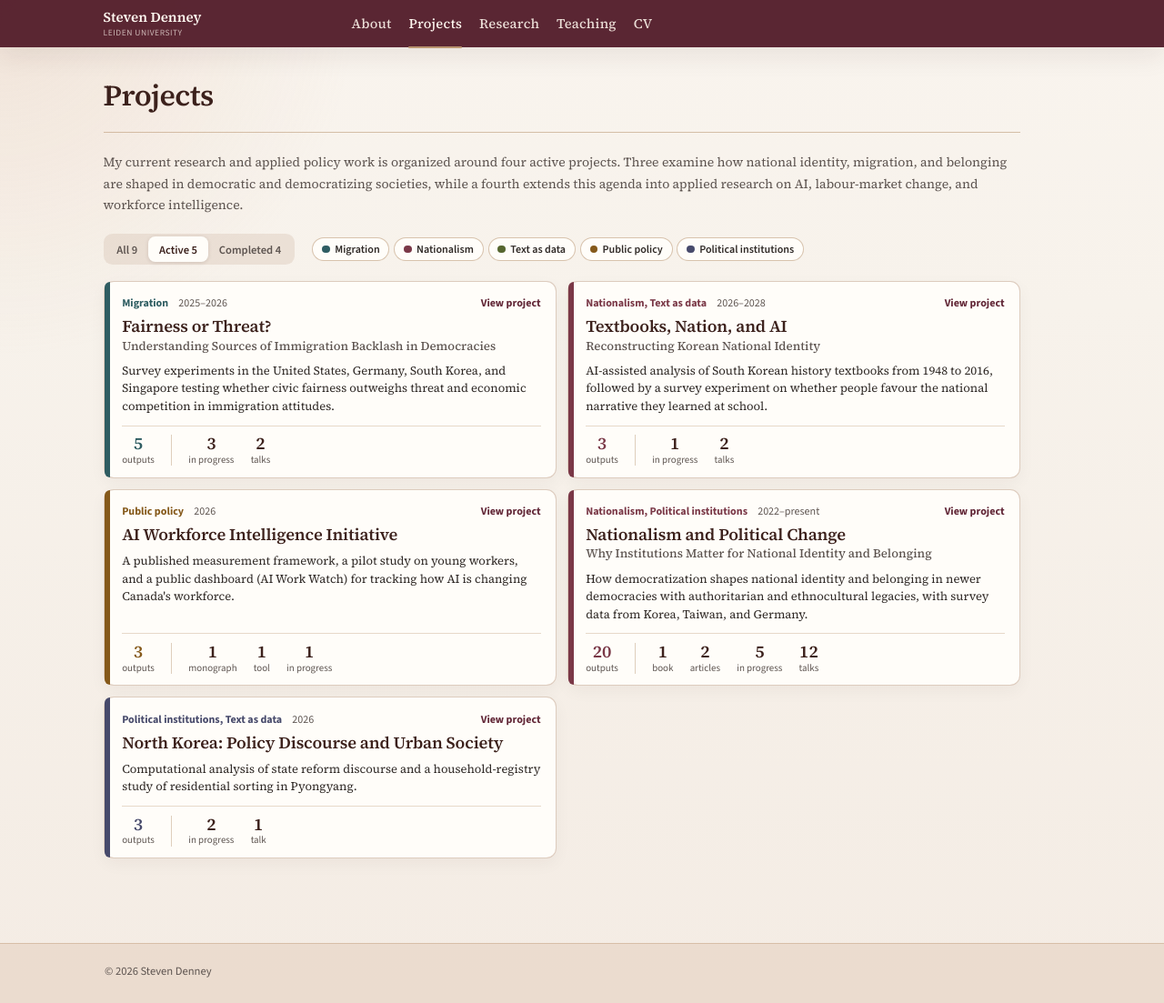
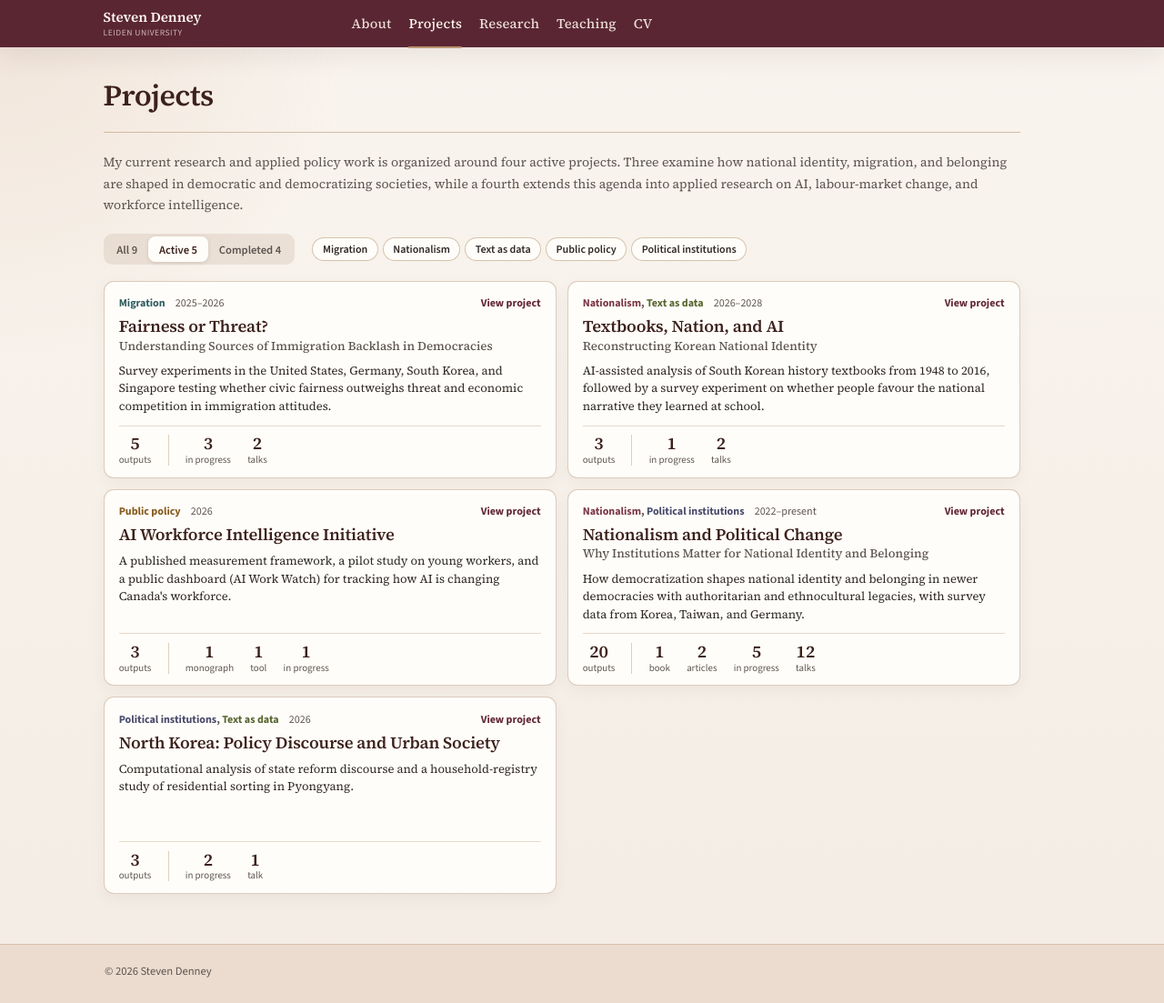
Before and after one commit to scdenney/scdenney.github.io, a Jekyll site: the page built from projects.md, in a window 1280 px wide and 1103 px high. Shown: the whole window at 91% size. Built offline with Jekyll 4.4.1, drawn with Linux system fonts in a browser that asks for light colours.

Commit message:
Tone down project card color and equalize heights
Each card had a thick topic-colored stripe, colored count, and colored
dots on the filter pills. Together they read as a stock template.
Color now appears only on the topic names above each title and on the
selected topic filter. The drawer gets a plain border.

Grid rows now share one height, so every card in the two-column layout
is the same size. The single-column layout keeps natural heights.

```diff
--- a/_includes/site-scripts.html
+++ b/_includes/site-scripts.html
@@ -212,7 +212,6 @@ document.addEventListener('DOMContentLoaded', function () {
       drawer.setAttribute('role', 'dialog');
       drawer.setAttribute('aria-modal', 'true');
       drawer.setAttribute('aria-labelledby', 'project-drawer-title');
-      drawer.style.setProperty('--topic-color', window.getComputedStyle(tile).getPropertyValue('--topic-color'));
 
       closeButton.type = 'button';
       closeButton.className = 'project-drawer__close';
--- a/assets/css/style.css
+++ b/assets/css/style.css
@@ -559,36 +559,14 @@ hr {
   color: var(--color-text);
 }
 
-/* Projects: topic-coloured tiles, filters, and a detail drawer. */
-.project-tile,
-.project-filters [data-topic] {
-  --topic-color: var(--color-accent-strong);
-}
-
-.project-tile[data-topics^="migration"],
-.project-filters [data-topic="migration"] {
-  --topic-color: #2f5d62;
-}
-
-.project-tile[data-topics^="nationalism"],
-.project-filters [data-topic="nationalism"] {
-  --topic-color: #7a3847;
-}
-
-.project-tile[data-topics^="institutions"],
-.project-filters [data-topic="institutions"] {
-  --topic-color: #474a6b;
-}
-
-.project-tile[data-topics^="policy"],
-.project-filters [data-topic="policy"] {
-  --topic-color: #85591a;
-}
-
-.project-tile[data-topics^="text"],
-.project-filters [data-topic="text"] {
-  --topic-color: #56662f;
-}
+/* Projects: tiles, filters, and a detail drawer.
+   Topic color appears only on topic labels and the selected topic filter. */
+[data-topic] { --topic-color: var(--color-accent-strong); }
+[data-topic="migration"] { --topic-color: #2f5d62; }
+[data-topic="nationalism"] { --topic-color: #7a3847; }
+[data-topic="institutions"] { --topic-color: #474a6b; }
+[data-topic="policy"] { --topic-color: #85591a; }
+[data-topic="text"] { --topic-color: #56662f; }
 
 .project-filters {
   display: flex;
@@ -631,10 +609,7 @@ hr {
 }
 
 .project-filters__topics button {
-  display: inline-flex;
-  align-items: center;
-  gap: 0.4rem;
-  padding: 0.28rem 0.7rem;
+  padding: 0.28rem 0.75rem;
   border: 1px solid rgba(185, 148, 112, 0.55);
   border-radius: 999px;
   background: var(--color-surface-strong);
@@ -645,27 +620,17 @@ hr {
   cursor: pointer;
 }
 
-.project-filters__topics button::before {
-  content: "";
-  width: 0.6rem;
-  height: 0.6rem;
-  border-radius: 50%;
-  background: var(--topic-color);
-}
-
 .project-filters__topics button[aria-pressed="true"] {
   border-color: var(--topic-color);
   background: var(--topic-color);
   color: #fff;
 }
 
-.project-filters__topics button[aria-pressed="true"]::before {
-  background: #fff;
-}
-
+/* Every row takes the height of the tallest tile, so all tiles match. */
 .project-grid {
   display: grid;
   grid-template-columns: repeat(2, minmax(0, 1fr));
+  grid-auto-rows: 1fr;
   gap: 0.85rem;
 }
 
@@ -683,7 +648,7 @@ hr {
   position: relative;
   display: flex;
   flex-direction: column;
-  padding: 0.95rem 1.15rem 0.9rem 1.4rem;
+  padding: 0.95rem 1.15rem 0.9rem;
   border: 1px solid rgba(216, 195, 180, 0.85);
   border-radius: 0.8rem;
   background: var(--color-surface-strong);
@@ -691,23 +656,12 @@ hr {
   transition: border-color 0.15s ease, box-shadow 0.15s ease;
 }
 
-.project-tile::before {
-  content: "";
-  position: absolute;
-  top: 0;
-  bottom: 0;
-  left: 0;
-  width: 6px;
-  border-radius: 0.8rem 0 0 0.8rem;
-  background: var(--topic-color);
-}
-
 .project-tile[hidden] {
   display: none;
 }
 
 .has-js .project-tile:hover {
-  border-color: var(--topic-color);
+  border-color: var(--color-accent-strong);
   box-shadow: 0 10px 26px rgba(54, 31, 24, 0.09);
 }
 
@@ -722,8 +676,12 @@ hr {
 }
 
 .project-tile__topics {
+  color: var(--color-text-soft);
+  font-weight: 700;
+}
+
+.project-tile__topics [data-topic] {
   color: var(--topic-color);
-  font-weight: 700;
 }
 
 .project-tile__status {
@@ -828,10 +786,6 @@ hr {
 .project-ledger__total {
   padding-right: 1.3rem;
   border-right: 1px solid rgba(185, 148, 112, 0.45);
-}
-
-.project-ledger__total strong {
-  color: var(--topic-color);
 }
 
 /* Without JavaScript the details stay inside the tile. */
@@ -922,7 +876,7 @@ hr {
   overflow-y: auto;
   overscroll-behavior: contain;
   padding: 1.4rem 1.8rem 2.5rem;
-  border-left: 6px solid var(--topic-color);
+  border-left: 1px solid var(--color-border);
   background: var(--color-surface-strong);
   box-shadow: -20px 0 50px rgba(54, 31, 24, 0.18);
   transform: translateX(100%);
@@ -1535,6 +1489,7 @@ details.research-section[open] > summary::after {
 @media (max-width: 900px) {
   .project-grid {
     grid-template-columns: 1fr;
+    grid-auto-rows: auto;
   }
 }
 
@@ -1646,7 +1601,7 @@ details.research-section[open] > summary::after {
   }
 
   .project-tile {
-    padding: 1rem 1rem 0.95rem 1.25rem;
+    padding: 1rem 1rem 0.95rem;
   }
 
   .project-tile__title {
@@ -1659,7 +1614,7 @@ details.research-section[open] > summary::after {
 
   .project-drawer {
     padding: 1.1rem 1.1rem 2rem;
-    border-top: 6px solid var(--topic-color);
+    border-top: 1px solid var(--color-border);
     border-left-width: 0;
   }
 
```
